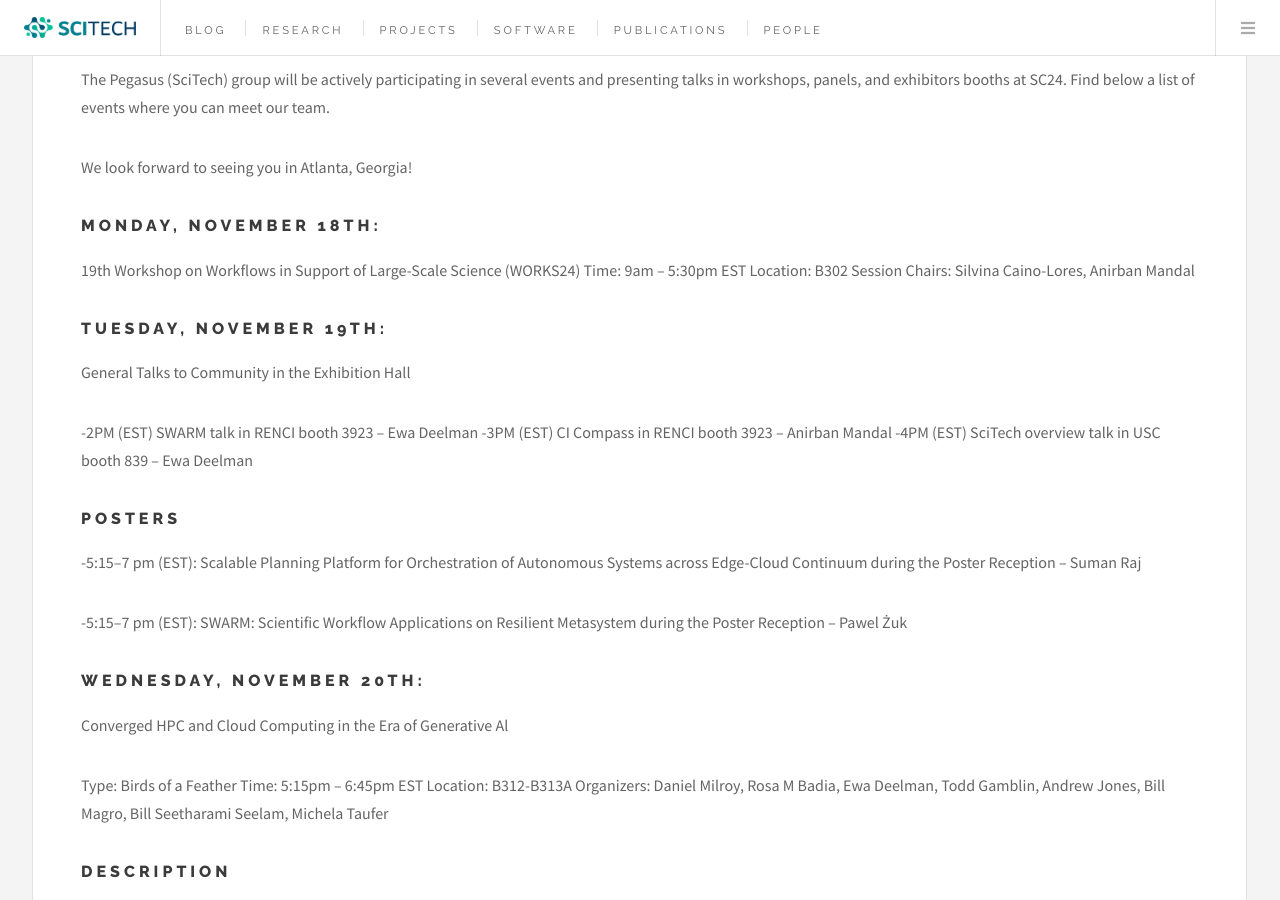
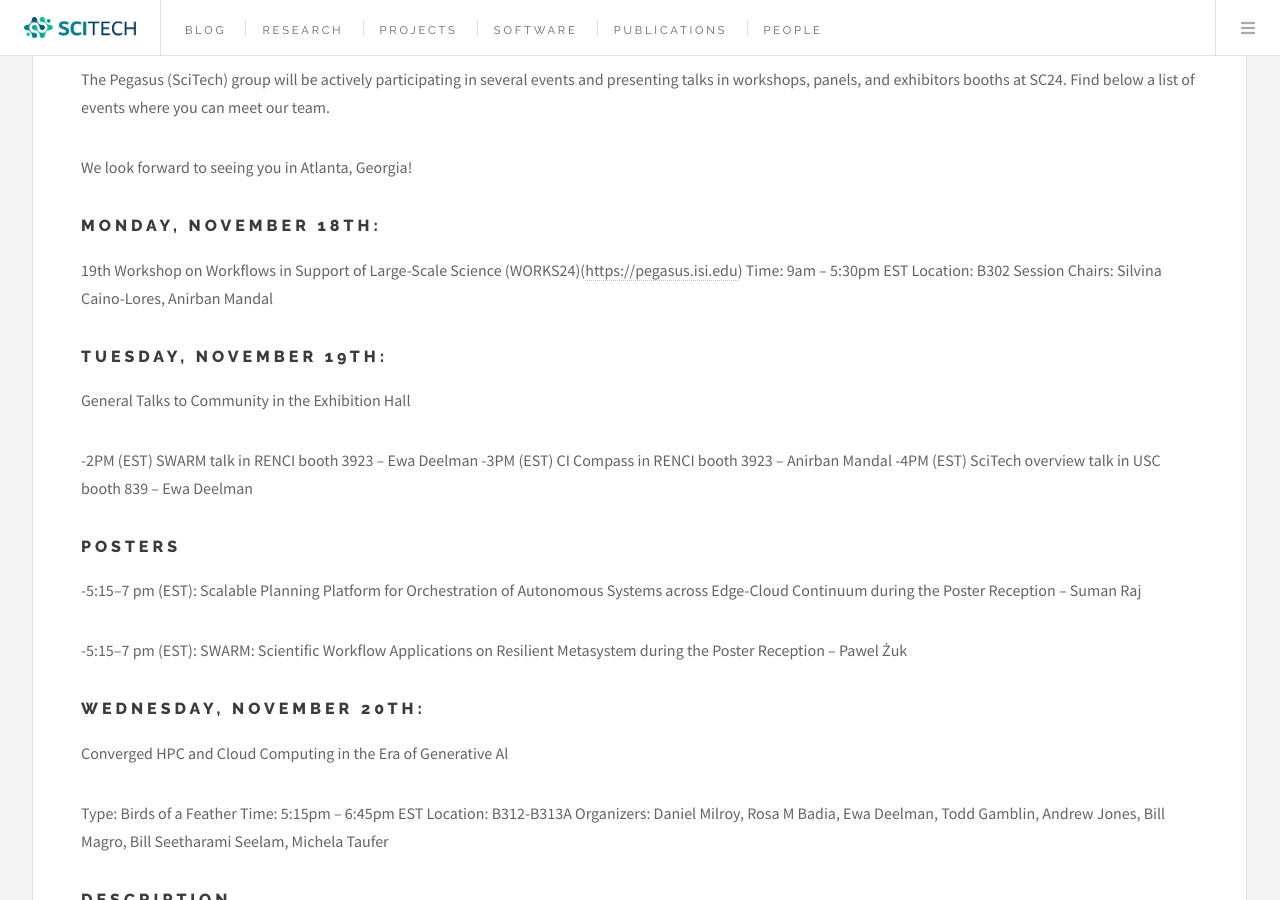
Before and after one commit to scitech-isi/scitech-isi.github.io, a Jekyll site: the page built from _posts/2024-10-29-Meet-Us-At-SC2024.md, in a window 1280 px wide and 900 px high, scrolled down 1054 px. Built offline with Jekyll 4.4.1, drawn with Linux system fonts in a browser that asks for light colours; some of the changed lines change nothing that is shown.

Commit message:
Update 2024-10-29-Meet-Us-At-SC2024.md

```diff
--- a/_posts/2024-10-29-Meet-Us-At-SC2024.md
+++ b/_posts/2024-10-29-Meet-Us-At-SC2024.md
@@ -18,7 +18,7 @@
 We look forward to seeing you in Atlanta, Georgia!
 
 # Monday, November 18th:
-19th Workshop on Workflows in Support of Large-Scale Science (WORKS24)
+19th Workshop on Workflows in Support of Large-Scale Science (WORKS24)(<a href="[https://pegasus.isi.edu](https://sc24.conference-program.com/session/?sess=sess756)">[https://pegasus.isi.edu](19th Workshop on Workflows in Support of Large-Scale Science (WORKS24))</a>)
 Time: 9am – 5:30pm EST
 Location: B302
 Session Chairs: Silvina Caino-Lores, Anirban Mandal
```
